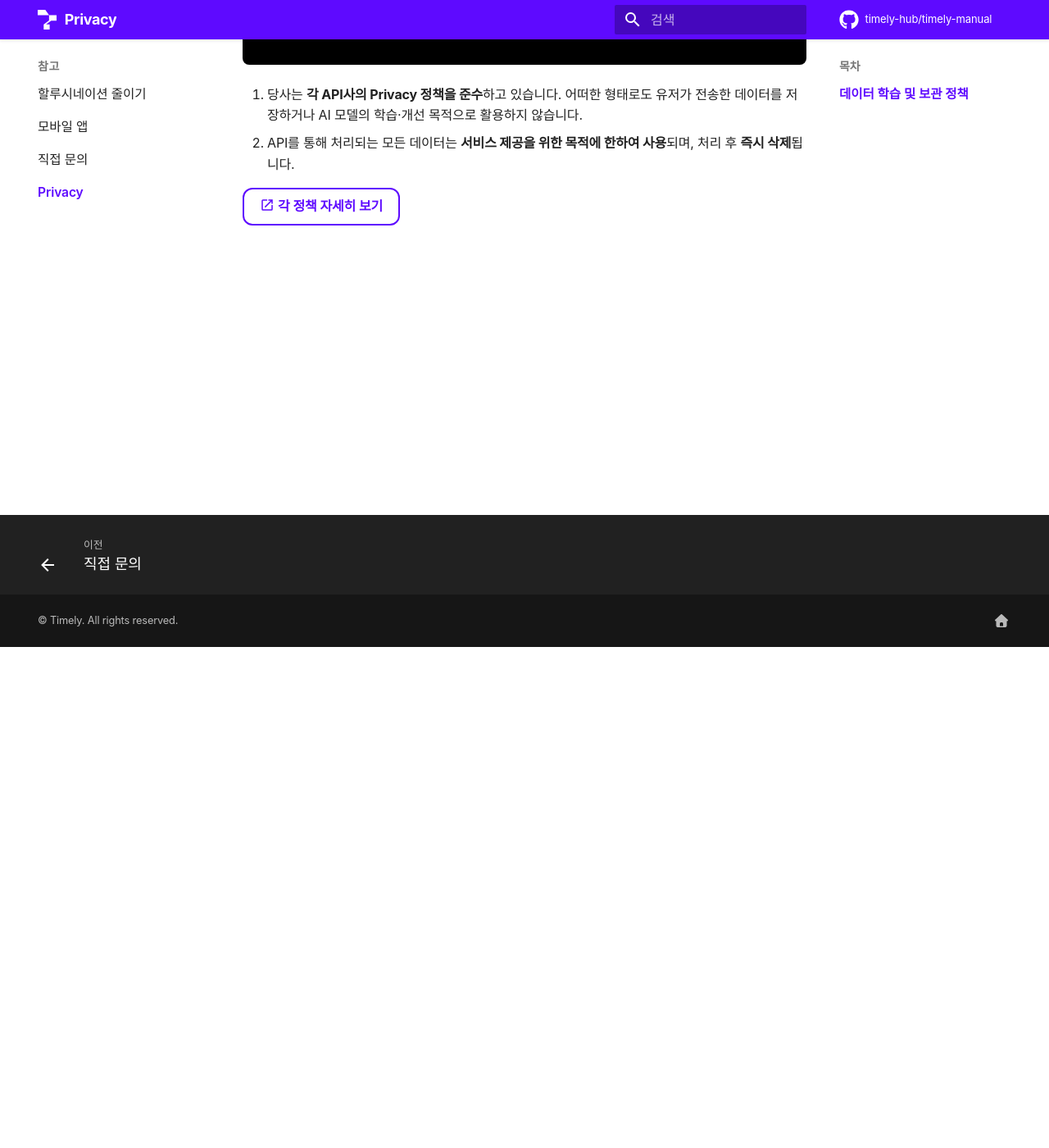
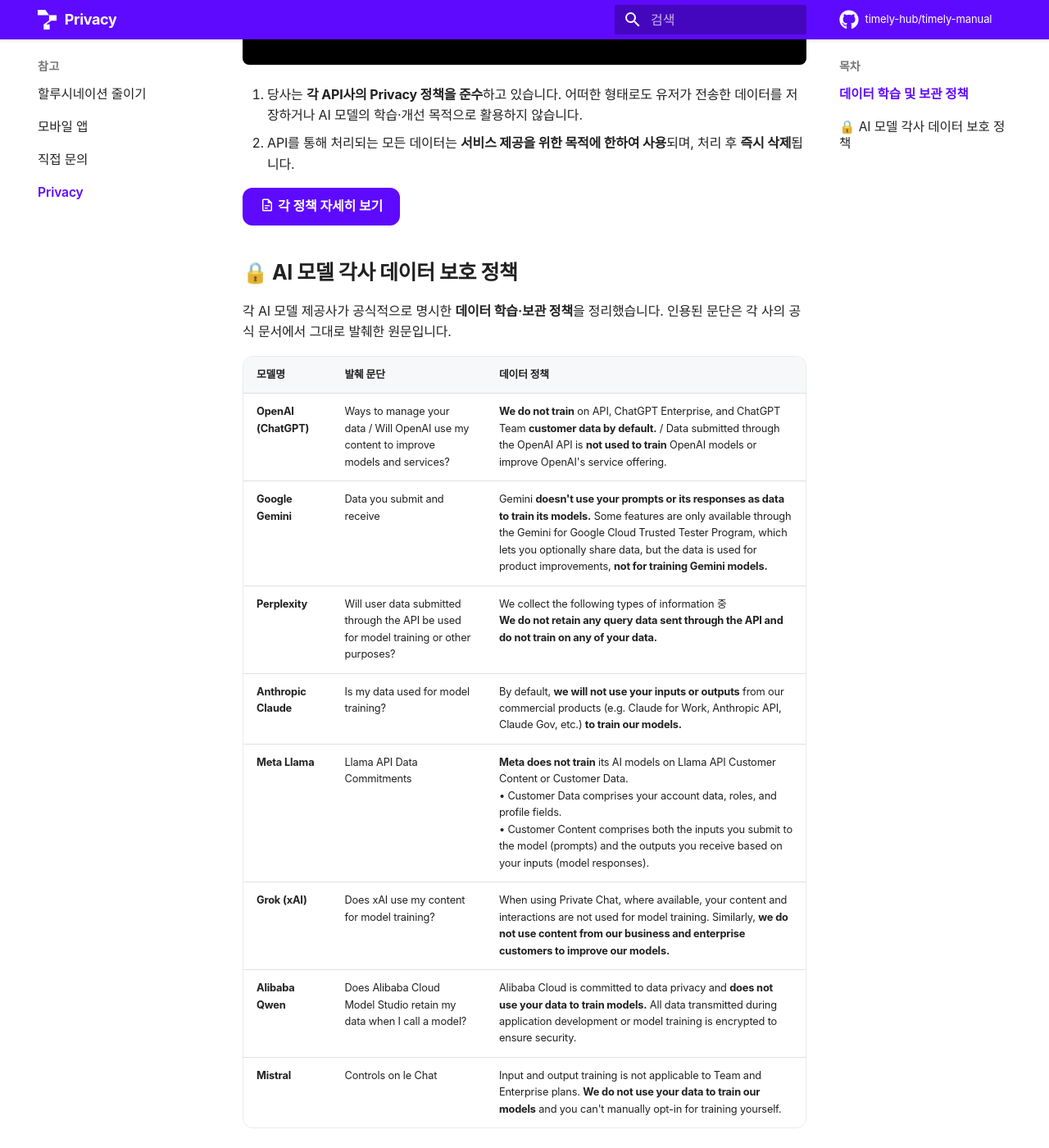
Before and after one commit to timely-hub/timely-manual, an MkDocs documentation site: the page built from docs/privacy.md, in a window 1280 px wide and 1400 px high, scrolled down 611 px. Shown: the whole window at 82% size. Built offline with MkDocs 1.6.1 and Material for MkDocs 9.7.7, drawn with Linux system fonts in a browser that asks for light colours; some web fonts are replaced; comment, search, counter and statistics services are not loaded.

Commit message:
content(privacy): inline the AI providers' data-policy table
The "각 정책 자세히 보기" button used to jump out to a Notion page,
taking the reader away from the manual site. Move the content in-house:

- Button now scrolls to a same-page anchor (#policy-detail) and uses a
  document icon instead of the external-link icon.
- Add the 8-vendor policy table (OpenAI, Google Gemini, Perplexity,
  Anthropic Claude, Meta Llama, Grok, Alibaba Qwen, Mistral) with the
  verbatim quotes from each provider's official policy doc — pulled
  from the original Notion page.

Co-Authored-By: Claude Opus 4.7 (1M context) <noreply@anthropic.com>

```diff
--- a/docs/privacy.md
+++ b/docs/privacy.md
@@ -9,4 +9,23 @@
 1. 당사는 **각 API사의 Privacy 정책을 준수**하고 있습니다. 어떠한 형태로도 유저가 전송한 데이터를 저장하거나 AI 모델의 학습·개선 목적으로 활용하지 않습니다.
 2. API를 통해 처리되는 모든 데이터는 **서비스 제공을 위한 목적에 한하여 사용**되며, 처리 후 **즉시 삭제**됩니다.
 
-[:material-open-in-new: 각 정책 자세히 보기](https://www.notion.so/GPT-API-Privacy-25ef49d7e77e8019bcf7d452d49d012b?pvs=21){ .md-button target="_blank" }
+[:material-file-document-outline: 각 정책 자세히 보기](#policy-detail){ .md-button .md-button--primary }
+
+## 🔒 AI 모델 각사 데이터 보호 정책 { #policy-detail }
+
+각 AI 모델 제공사가 공식적으로 명시한 **데이터 학습·보관 정책**을 정리했습니다. 인용된 문단은 각 사의 공식 문서에서 그대로 발췌한 원문입니다.
+
+<div markdown class="grid" style="overflow-x:auto">
+
+| 모델명 | 발췌 문단 | 데이터 정책 |
+| --- | --- | --- |
+| **OpenAI (ChatGPT)** | Ways to manage your data / Will OpenAI use my content to improve models and services? | **We do not train** on API, ChatGPT Enterprise, and ChatGPT Team **customer data by default.** / Data submitted through the OpenAI API is **not used to train** OpenAI models or improve OpenAI's service offering. |
+| **Google Gemini** | Data you submit and receive | Gemini **doesn't use your prompts or its responses as data to train its models.** Some features are only available through the Gemini for Google Cloud Trusted Tester Program, which lets you optionally share data, but the data is used for product improvements, **not for training Gemini models.** |
+| **Perplexity** | Will user data submitted through the API be used for model training or other purposes? | We collect the following types of information 중<br>**We do not retain any query data sent through the API and do not train on any of your data.** |
+| **Anthropic Claude** | Is my data used for model training? | By default, **we will not use your inputs or outputs** from our commercial products (e.g. Claude for Work, Anthropic API, Claude Gov, etc.) **to train our models.** |
+| **Meta Llama** | Llama API Data Commitments | **Meta does not train** its AI models on Llama API Customer Content or Customer Data.<br>• Customer Data comprises your account data, roles, and profile fields.<br>• Customer Content comprises both the inputs you submit to the model (prompts) and the outputs you receive based on your inputs (model responses). |
+| **Grok (xAI)** | Does xAI use my content for model training? | When using Private Chat, where available, your content and interactions are not used for model training. Similarly, **we do not use content from our business and enterprise customers to improve our models.** |
+| **Alibaba Qwen** | Does Alibaba Cloud Model Studio retain my data when I call a model? | Alibaba Cloud is committed to data privacy and **does not use your data to train models.** All data transmitted during application development or model training is encrypted to ensure security. |
+| **Mistral** | Controls on le Chat | Input and output training is not applicable to Team and Enterprise plans. **We do not use your data to train our models** and you can't manually opt-in for training yourself. |
+
+</div>
```
